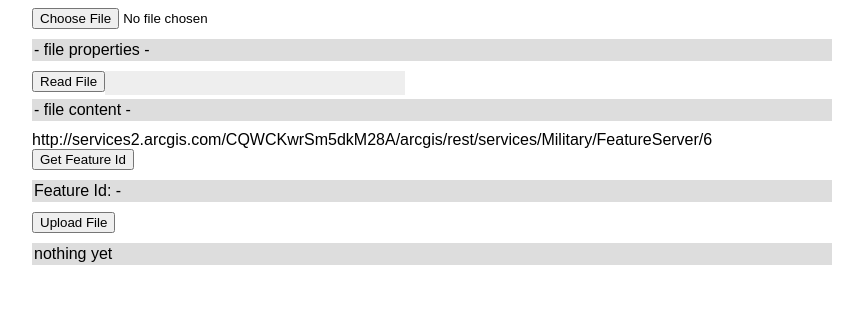
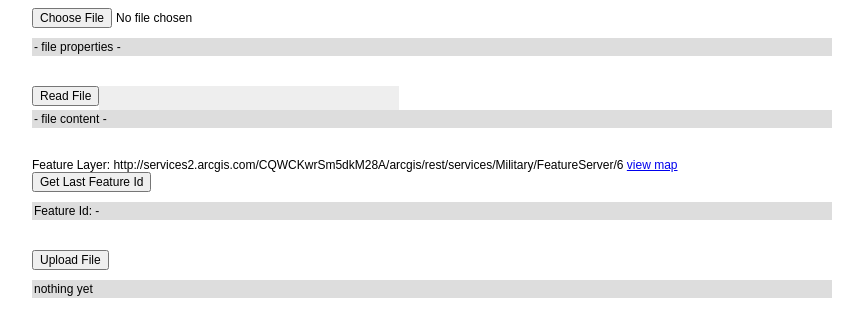
Before and after one commit to jabadia/attachment-test-js, a plain HTML site: page index.html in a window 1280 px wide. Shown: the whole page, without its empty margins (208-1071 px from the left). Drawn offline with nearby package versions, Linux system fonts and the light colour scheme.

Commit message:
added link to map with featurelayer

```diff
--- a/index.html
+++ b/index.html
@@ -7,13 +7,14 @@
 	*
 	{
 		font-family: Arial;
+		font-size: 12px;
 	}
 	output
 	{
 		display: block;
 		background-color: #ddd;
 		padding: 2px;
-		margin: 10px auto;
+		margin: 10px auto 30px auto;
 	}
 	.container
 	{
@@ -57,8 +58,8 @@
 		<output id="read-file-output">
 			- file content -
 		</output>
-		<div id="feature-layer-url"></div>
-		<button id="get-feature-id">Get Feature Id</button>
+		<div id="feature-layer-url">Feature Layer: </div>
+		<button id="get-feature-id">Get Last Feature Id</button>
 		<output id="feature-id">Feature Id: -</output>
 		<button id="upload-file">Upload File</button>
 		<output id="upload-file-output">
@@ -259,7 +260,14 @@
 			if(! checkFileAPIs() )
 				return;
 
-			$('#feature-layer-url').html(featureLayer);
+			var link = $('<a>')
+				.attr('href',"http://www.arcgis.com/home/webmap/viewer.html?url=" + featureLayer + "&source=sd")
+				.attr('target',"_blank")
+				.html("view map")
+
+			$('#feature-layer-url')
+				.append(featureLayer + " ")
+				.append(link);
 			$('#attachment-file').on('change',handleFileSelect);
 			$('#read-file').on('click', handleReadFile);
 			$('#get-feature-id').on('click', getFeatureId);
```
